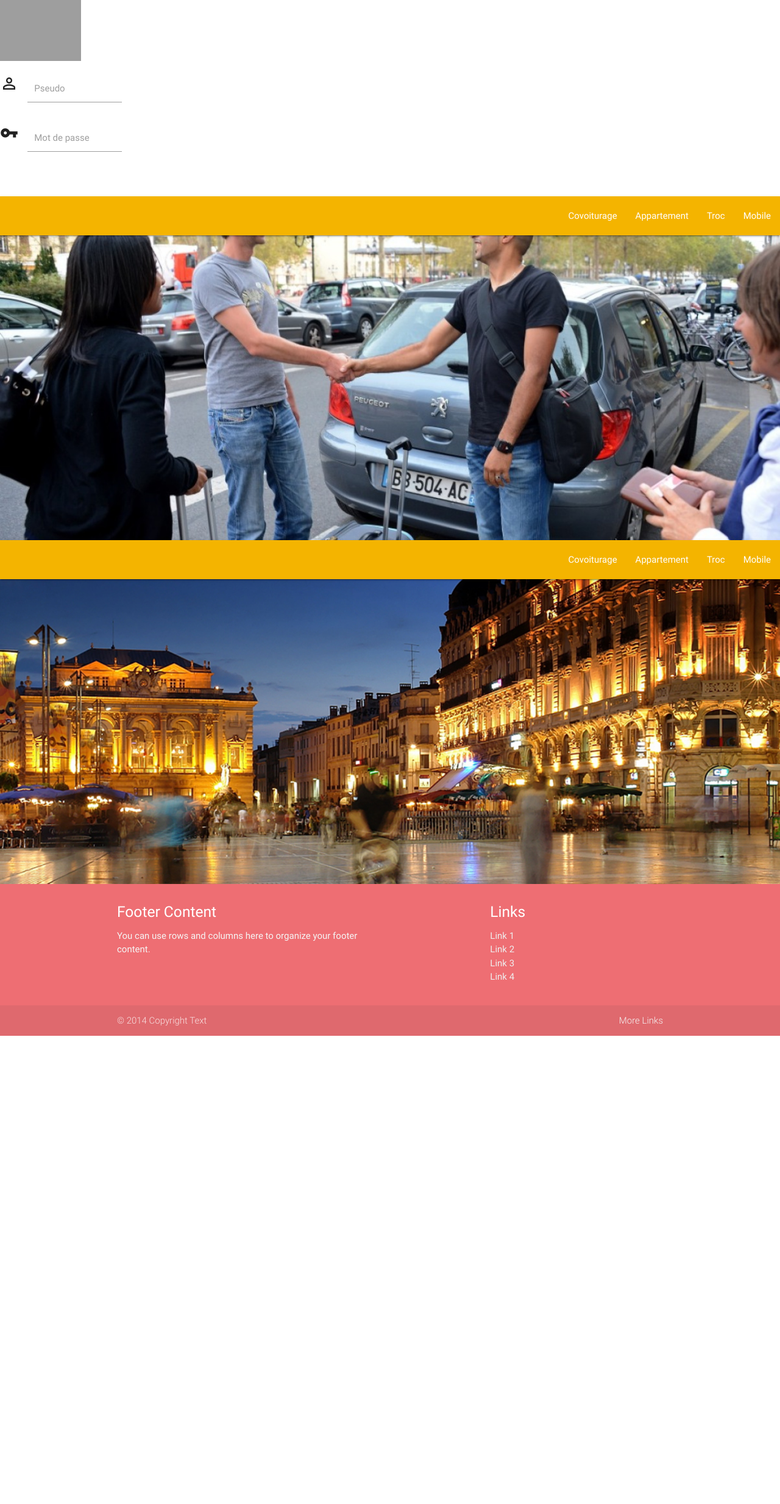
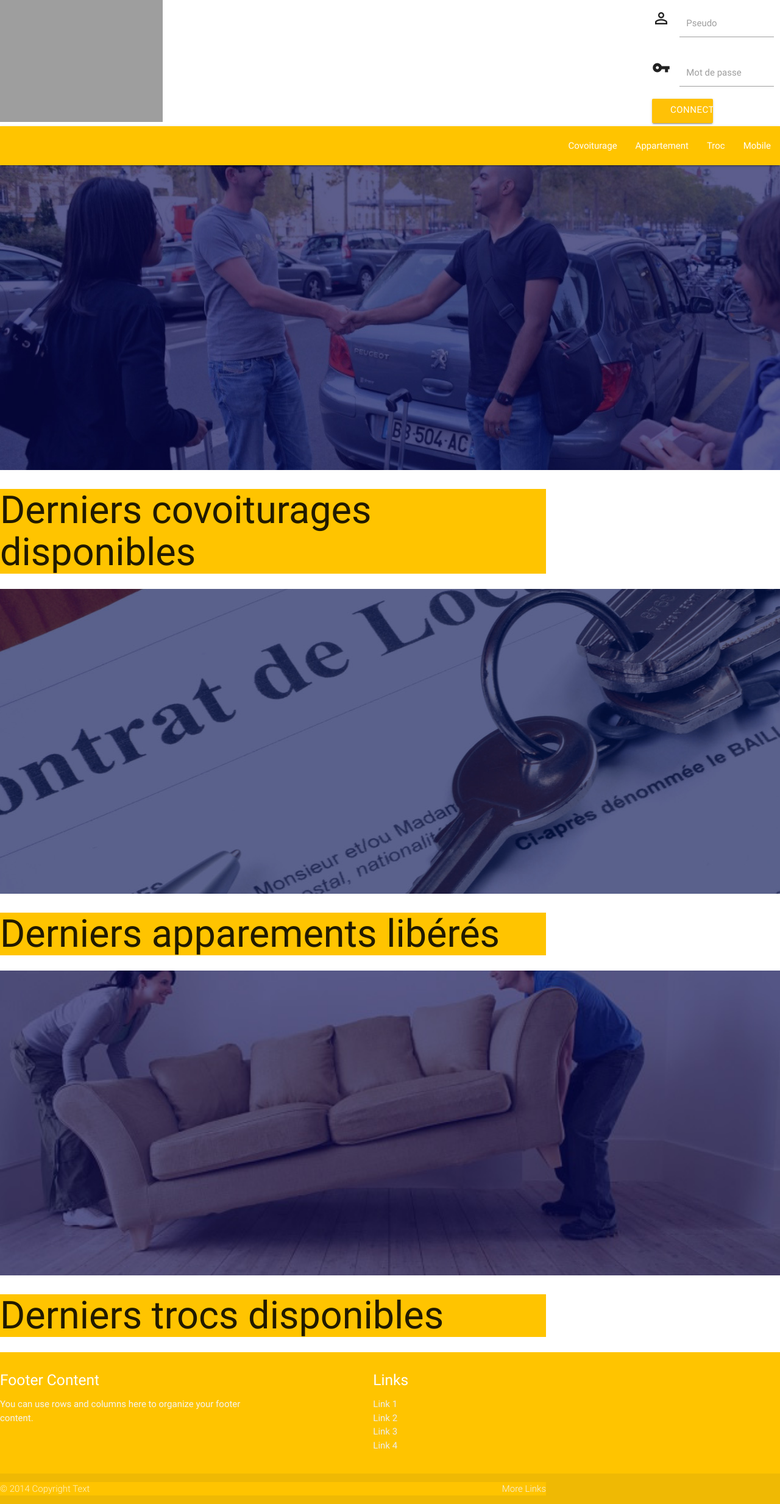
Before and after one commit to alexbottero/Projet_Web, a PHP site: page / in a window 1280 px wide. Shown: the whole page at 61% size. Before the commit the page ends 1699 px from the top, so only its background shows below. Run offline with PHP 8.4, Linux system fonts and the light colour scheme; some libraries are stand-ins or nearby versions; grey boxes are pictures that could not be loaded.

Commit message:
bug h1/css

```diff
--- a/Configs/Config_css.php
+++ b/Configs/Config_css.php
@@ -3,6 +3,6 @@
 <link href="http://fonts.googleapis.com/icon?family=Material+Icons" rel="stylesheet">
 <!--Import materialize.css-->
 <link type="text/css" rel="stylesheet" href="css/materialize.css"  media="screen,projection"/>
-<link type="text/css" rel="stylesheet" href="css/my_css.css"/>
+<link type="text/css" rel="stylesheet" href="css/style.css"/>
 <!--Let browser know website is optimized for mobile-->
 <meta name="viewport" content="width=device-width, initial-scale=1.0"/>
--- a/Vues/Vue_Accueil.php
+++ b/Vues/Vue_Accueil.php
@@ -14,11 +14,11 @@
 <body>
 
 <div class="Entete">
-    <image src="Medias/logo2" height="100"/>
+    <image src="Medias/logo2" height="200"/>
     <div class="connection">
         <div class="input-field col s6">
             <i class="material-icons prefix">perm_identity</i>
-            <input id="icon_prefix" type="text" class="validate">
+            <input id="icon_prefix" type="text" class="validate" >
             <label for="icon_prefix">Pseudo</label>
         </div>
         <div class="input-field col s6">
@@ -26,19 +26,34 @@
             <input id="icon_telephone" type="tel" class="validate">
             <label for="icon_telephone">Mot de passe </label>
         </div>
+        <a class="waves-effect waves-light btn amber accent-">connection</a>
     </div>
 </div>
+
+
 <div>
    <?php require("Vue_Menu.php"); ?>
 </div>
+
 <div class="parallax-container">
     <div class="parallax"><img src="Medias/covoit.jpg"></div>
 </div>
-<div>
-    <?php require("Vue_Menu.php"); ?>
+<div class="container">
+<h1>Derniers covoiturages disponibles </h1>
+
 </div>
 <div class="parallax-container">
-    <div class="parallax"><img src="Medias/comedie.jpg"></div>
+    <div class="parallax"><img src="Medias/appartement.jpg"></div>
+</div>
+<div class="container">
+<h1> Derniers apparements libérés</h1>
+</div>
+<div class="parallax-container">
+    <div class="parallax"><img src="Medias/troc.jpg"></div>
+</div>
+<div class="container">
+    <h1>Derniers trocs disponibles </h1>
+
 </div>
 <div>
     <?php require("Vue_PiedDePage.php"); ?>
--- a/Vues/Vue_Menu.php
+++ b/Vues/Vue_Menu.php
@@ -1,6 +1,6 @@
 
 <nav>
-    <div class="nav-wrapper">
+    <div class="nav-wrapper lime  amber accent-3">
         <a href="#!" class="brand-logo center"></a>
         <a href="#" data-activates="mobile-demo" class="button-collapse"><i class="material-icons">menu</i></a>
         <ul class="right hide-on-med-and-down">
--- a/Vues/Vue_PiedDePage.php
+++ b/Vues/Vue_PiedDePage.php
@@ -1,4 +1,4 @@
-<footer class="page-footer">
+<footer class="page-footer amber accent-3">
     <div class="container">
         <div class="row">
             <div class="col l6 s12">
--- a/css/my_css.css
+++ /dev/null
@@ -1,5 +0,0 @@
-.connection{
-    height: 200px;
-    width: 200px;
-    margin-right:50%;
-}
--- /dev/null
+++ b/css/style.css
@@ -0,0 +1,15 @@
+.connection{
+    height: 50px;
+    width: 200px;
+    position: absolute;
+    right: 10px;
+    display: inline-block;
+}
+.connection>.btn{
+    height: 40px;
+    width: 100px;
+}
+.container{
+    background-color:#ffc400 ;
+    margin: 0px;
+}
```
Also changed, not shown: MCD.png, Medias/appartement.jpg (added), Medias/covoit.jpg, Medias/troc.jpg (added), 2 other files.
